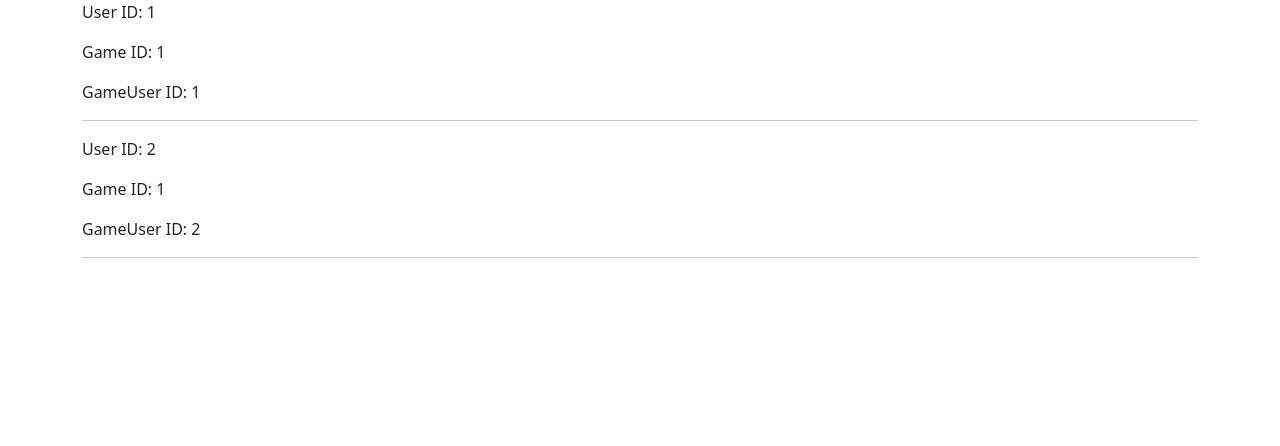
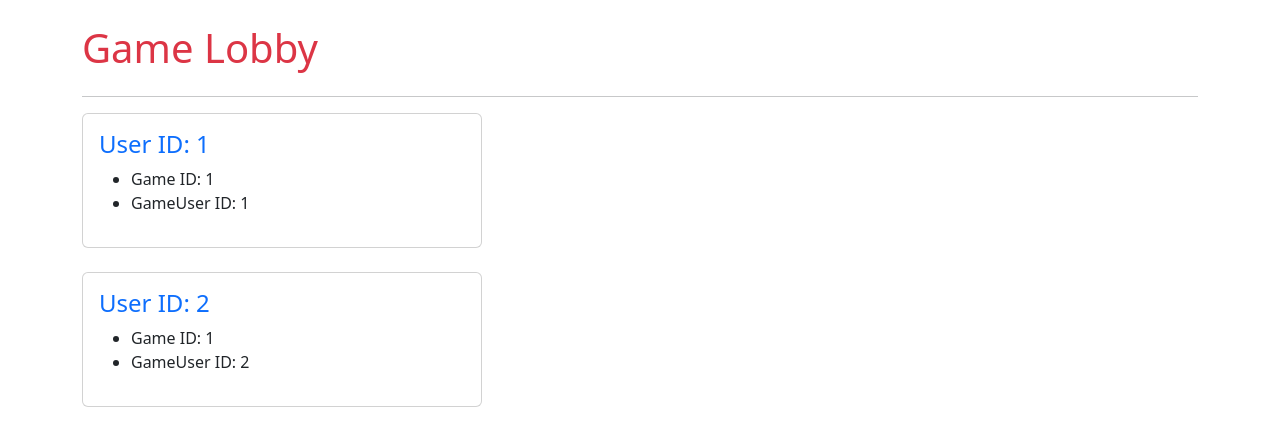
Before and after one commit to ankle-deep-games/mystic-tavern, a Django app: page /exile_app/games/1/lobby in a window 1280 px wide. Shown: the top 446 px of the page. Run offline with Django 4.2, Linux system fonts and the light colour scheme; data comes from the database, SQL or seed files in the repository.

Commit message:
Added lobby button and bootstrapped some shit

```diff
--- a/exile/exile_app/templates/exile_app/base.html
+++ b/exile/exile_app/templates/exile_app/base.html
@@ -3,7 +3,7 @@
   <head>
     <meta charset="utf-8">
     <meta name="viewport" content="width=device-width, initial-scale=1">
-    <title>RIM</title>
+    <title>Mystic Tavern</title>
     <link href="https://cdn.jsdelivr.net/npm/bootstrap@5.3.0-alpha3/dist/css/bootstrap.min.css" rel="stylesheet" integrity="sha384-KK94CHFLLe+nY2dmCWGMq91rCGa5gtU4mk92HdvYe+M/SXH301p5ILy+dN9+nJOZ" crossorigin="anonymous">
   </head>
   <body>
--- a/exile/exile_app/templates/exile_app/game_detail.html
+++ b/exile/exile_app/templates/exile_app/game_detail.html
@@ -2,4 +2,5 @@
 
 {% block content %}
 <h1>{{ game.id }} {{ game.name }}</h1>
+<a href="{% url 'exile_app:lobby' game.pk  %}" class="btn btn-primary">Lobby</a>
 {% endblock %}
--- a/exile/exile_app/templates/exile_app/lobby.html
+++ b/exile/exile_app/templates/exile_app/lobby.html
@@ -1,9 +1,17 @@
 {% extends 'exile_app/base.html' %}
 
 {% block content %}
+    <h1 class="text-danger my-4">Game Lobby</h1>
+    <hr>
     {% for user in object_list %}
-        <p>User ID: {{ user.user_id_id }}</p>
-        <p>Game ID: {{ user.game_id_id }}</p>
-        <p>GameUser ID: {{ user.id }}</p><hr>
+        <div class="card mb-4" style="width: 25rem;">
+          <div class="card-body">
+              <h4 class="card-title text-primary">User ID: {{ user.user_id_id }}</h4>
+              <ul>
+                <li>Game ID: {{ user.game_id_id }}</li>
+                <li>GameUser ID: {{ user.id }}</li>
+              </ul>
+          </div>
+        </div>
     {% endfor %}
 {% endblock %}
```
